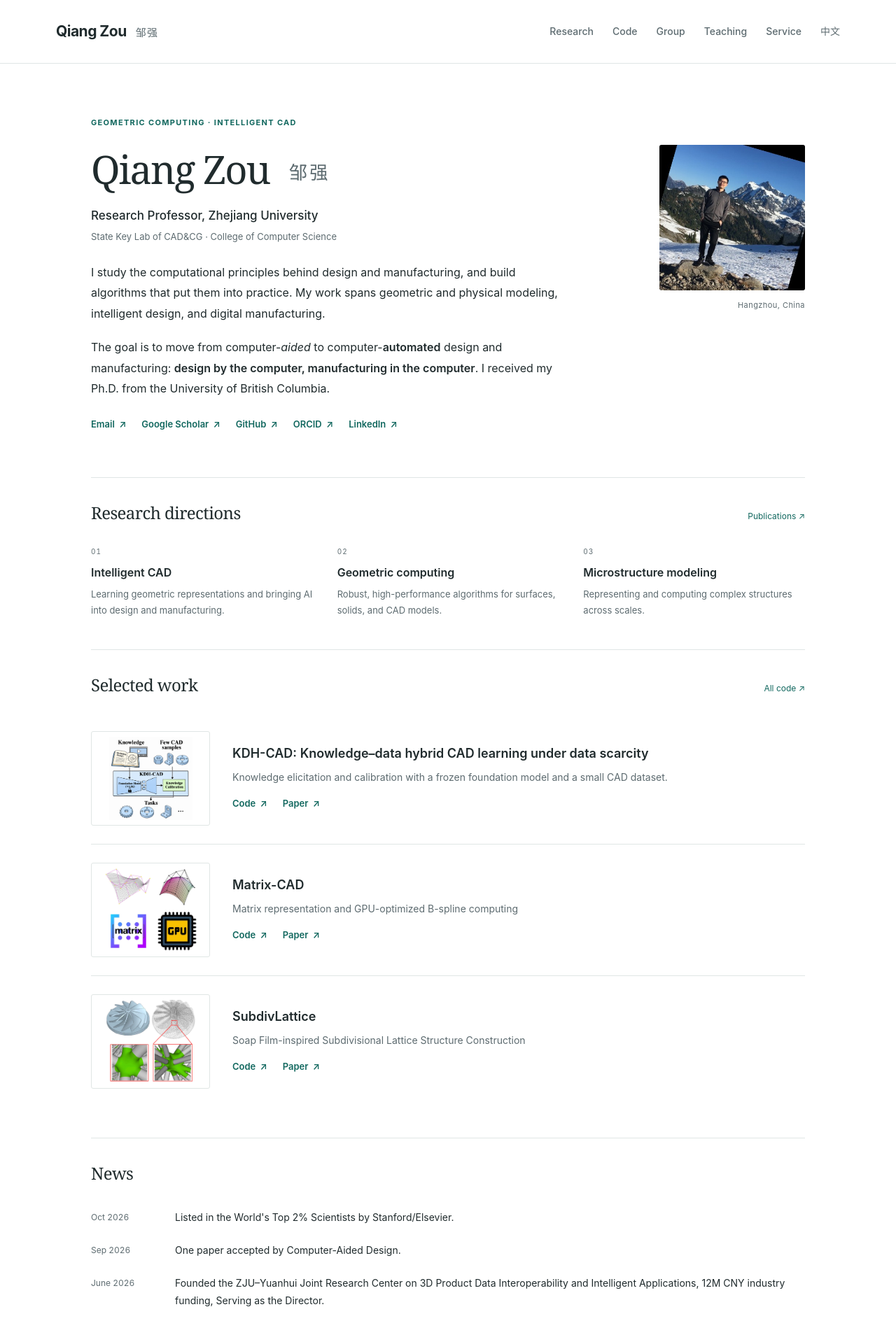
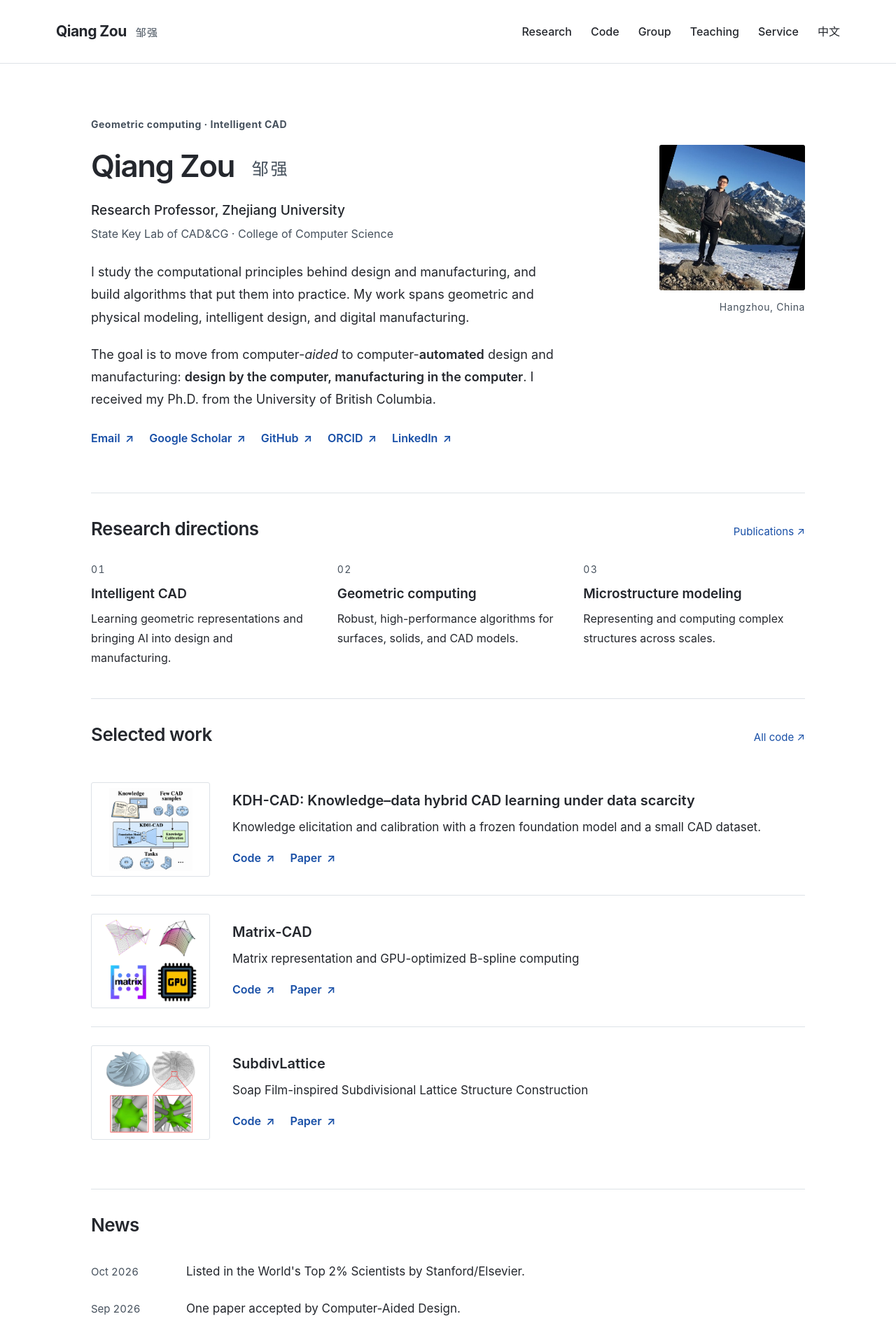
Before and after one commit to Qiang-Zou/Qiang-Zou.github.io, a Jekyll site: the page built from _pages/about.md, in a window 1280 px wide. Shown: the top 1898 px of the page at 70% size. Built offline with Jekyll 4.4.1, drawn with Linux system fonts in a browser that asks for light colours.

Commit message:
Improve text sizing and contrast across academic pages

```diff
--- a/_includes/head.html
+++ b/_includes/head.html
@@ -6,7 +6,7 @@
 <meta name="theme-color" content="#ffffff">
 <link rel="canonical" href="{{ page.url | absolute_url }}">
 <link rel="icon" href="{{ '/assets/favicon.svg' | relative_url }}" type="image/svg+xml">
-<link rel="stylesheet" href="{{ '/assets/css/site.css' | relative_url }}">
+<link rel="stylesheet" href="{{ '/assets/css/site.css' | relative_url }}?v={{ site.time | date: '%s' }}">
 <meta property="og:type" content="website">
 <meta property="og:site_name" content="{{ site.title | escape }}">
 <meta property="og:title" content="{{ document_title | strip | escape }}">
--- a/assets/css/site.css
+++ b/assets/css/site.css
@@ -1,22 +1,21 @@
 :root {
-  --ink: #202b2d;
-  --muted: #5d6b70;
-  --accent: #12685f;
-  --line: #e0e6e5;
-  --wash: #f5f8f7;
-  --serif: Georgia, "Times New Roman", "Songti SC", serif;
+  --ink: #24272d;
+  --muted: #46515d;
+  --accent: #174ea6;
+  --line: #dde2e7;
+  --wash: #f5f7fa;
   --sans: -apple-system, BlinkMacSystemFont, "Segoe UI", "PingFang SC", "Microsoft YaHei", sans-serif;
 }
 * { box-sizing: border-box; }
 html { scroll-behavior: smooth; scroll-padding-top: 30px; }
-body { margin: 0; color: var(--ink); background: #fff; font-family: var(--sans); font-size: 16px; line-height: 1.75; -webkit-font-smoothing: antialiased; }
+body { margin: 0; color: var(--ink); background: #fff; font-family: var(--sans); font-size: 18px; line-height: 1.75; }
 a { color: var(--accent); text-decoration-thickness: 1px; text-underline-offset: 4px; }
-a:hover { color: #0a433c; }
+a:hover { color: #103a7d; }
 a:focus-visible, summary:focus-visible { outline: 3px solid var(--accent); outline-offset: 5px; border-radius: 2px; }
 img { max-width: 100%; height: auto; }
-::selection { background: #dcece6; color: #17352c; }
+::selection { background: #deebff; color: #172d4f; }
 h1, h2, h3 { line-height: 1.3; font-weight: 600; text-wrap: balance; }
-h1, h2 { letter-spacing: -.025em; }
+h1, h2 { letter-spacing: -.02em; }
 p { margin: 0 0 1.15em; }
 .skip-link { position: absolute; top: -100px; left: 16px; z-index: 10; padding: 10px 16px; color: #fff; background: var(--accent); }
 .skip-link:focus { top: 12px; color: #fff; }
@@ -26,83 +25,83 @@ p { margin: 0 0 1.15em; }
 .wordmark { font-size: 21px; font-weight: 650; color: var(--ink); text-decoration: none; white-space: nowrap; letter-spacing: -.025em; }
 .wordmark span { margin-left: 13px; color: var(--muted); font-weight: 400; font-size: 15px; letter-spacing: .08em; }
 .main-nav { display: flex; align-items: center; gap: 27px; flex-wrap: wrap; }
-.main-nav a { position: relative; padding: 8px 0; color: var(--muted); font-size: 14px; font-weight: 500; text-decoration: none; }
+.main-nav a { position: relative; padding: 8px 0; color: var(--ink); font-size: 16px; font-weight: 500; text-decoration: none; }
 .main-nav a:hover, .main-nav a[aria-current] { color: var(--accent); }
 .main-nav a[aria-current]::after { content: ""; position: absolute; left: 0; right: 0; bottom: 0; height: 2px; background: var(--accent); }
 .site-main { min-height: 65vh; }
 .home-shell { max-width: 1084px; padding: 0 32px; margin: 0 auto; }
 .intro { padding: 76px 0 64px; display: grid; grid-template-columns: minmax(0, 1fr) 208px; gap: 76px; align-items: start; }
-.eyebrow { color: var(--accent); text-transform: uppercase; letter-spacing: .12em; font-size: 11px; line-height: 1.6; font-weight: 650; margin: 0 0 20px; }
-.intro h1 { font-family: var(--serif); font-size: clamp(36px, 4.8vw, 56px); font-weight: 400; margin: 0 0 17px; letter-spacing: -.035em; }
-.intro h1 span { display: inline-block; margin-left: 15px; font-family: var(--sans); font-size: .47em; font-weight: 400; color: var(--muted); vertical-align: middle; letter-spacing: .12em; }
-.position { font-size: 17px; font-weight: 500; margin: 0 0 3px; }
-.affiliation { font-size: 13px; color: var(--muted); margin-bottom: 25px; }
+.eyebrow { color: var(--muted); letter-spacing: .035em; font-size: 14px; line-height: 1.6; font-weight: 650; margin: 0 0 20px; }
+.intro h1 { font-size: clamp(36px, 4.2vw, 44px); font-weight: 600; margin: 0 0 17px; letter-spacing: -.035em; }
+.intro h1 span { display: inline-block; margin-left: 15px; font-family: var(--sans); font-size: .55em; font-weight: 400; color: var(--muted); vertical-align: middle; letter-spacing: .12em; }
+.position { font-size: 19px; font-weight: 500; margin: 0 0 3px; }
+.affiliation { font-size: 16px; color: var(--muted); margin-bottom: 25px; }
 .bio { max-width: 680px; }
-.bio p { font-size: 16px; line-height: 1.85; }
+.bio p { font-size: 18px; line-height: 1.8; }
 .bio strong { font-weight: 600; }
 .portrait { margin: 40px 0 0; }
 .portrait img { display: block; width: 208px; height: auto; border-radius: 3px; }
-.portrait figcaption { margin-top: 12px; font-size: 11px; color: var(--muted); text-align: right; letter-spacing: .04em; }
+.portrait figcaption { margin-top: 12px; font-size: 14px; color: var(--muted); text-align: right; letter-spacing: .04em; }
 .profile-links, .resource-links { display: flex; gap: 22px; flex-wrap: wrap; }
 .profile-links { margin-top: 24px; }
-.profile-links a, .resource-links a { font-size: 13px; font-weight: 600; text-decoration: none; }
+.profile-links a, .resource-links a { font-size: 16px; font-weight: 600; text-decoration: none; }
 .profile-links a:hover, .resource-links a:hover { text-decoration: underline; }
 .profile-links span, .resource-links span { margin-left: 3px; }
 .section-heading { display: flex; align-items: baseline; justify-content: space-between; gap: 20px; margin: 0 0 24px; }
-.section-heading h2 { font-size: 24px; font-family: var(--serif); font-weight: 400; margin: 0; }
-.section-heading > a { font-size: 12px; text-decoration: none; white-space: nowrap; }
+.section-heading h2 { font-size: 26px; font-weight: 600; margin: 0; }
+.section-heading > a { font-size: 15px; text-decoration: none; white-space: nowrap; }
 .research-directions, .selected-work, .news-section { border-top: 1px solid var(--line); padding: 34px 0 44px; }
 .direction-grid { display: grid; grid-template-columns: repeat(3, 1fr); gap: 35px; }
 .direction-grid > a { display: block; color: var(--ink); text-decoration: none; }
-.direction-grid .index { color: var(--muted); font-size: 10px; letter-spacing: .1em; font-variant-numeric: tabular-nums; }
-.direction-grid h3 { font-size: 16px; margin: 8px 0 9px; }
-.direction-grid p { color: var(--muted); font-size: 13px; line-height: 1.8; margin: 0; }
+.direction-grid .index { color: var(--muted); font-size: 14px; letter-spacing: .1em; font-variant-numeric: tabular-nums; }
+.direction-grid h3 { font-size: 19px; margin: 8px 0 9px; }
+.direction-grid p { color: var(--ink); font-size: 16px; line-height: 1.75; margin: 0; }
 .direction-grid a:hover h3 { color: var(--accent); }
 .project-row { display: grid; grid-template-columns: 200px minmax(0, 1fr); gap: 32px; align-items: center; padding: 26px 0; border-bottom: 1px solid var(--line); }
 .project-row:last-child { border-bottom: 0; }
 .project-image { display: flex; align-items: center; justify-content: center; height: 156px; padding: 7px; background: #fff; border: 1px solid var(--line); border-radius: 3px; }
 .project-image img { display: block; max-width: 100%; width: auto; height: auto; max-height: 100%; object-fit: contain; }
-.project-image:hover { border-color: #a2b6b0; }
-.project-content h3 { margin: 0 0 9px; font-size: 19px; font-weight: 600; line-height: 1.4; text-wrap: pretty; }
+.project-image:hover { border-color: #aab8cc; }
+.project-content h3 { margin: 0 0 9px; font-size: 20px; font-weight: 600; line-height: 1.4; text-wrap: pretty; }
 .project-content h3 a { color: var(--ink); text-decoration: none; }
 .project-content h3 a:hover { color: var(--accent); }
-.project-content p { margin: 0 0 14px; color: var(--muted); font-size: 14px; line-height: 1.8; }
+.project-content p { margin: 0 0 14px; color: var(--ink); font-size: 17px; line-height: 1.8; }
 .selected-work .project-row { grid-template-columns: 170px minmax(0, 1fr); }
 .selected-work .project-image { height: 135px; }
-.selected-work .project-content h3 { font-size: 18px; }
+.selected-work .project-content h3 { font-size: 20px; }
 .news-list { list-style: none; margin: 0; padding: 0; }
-.news-list li { display: grid; grid-template-columns: 96px minmax(0, 1fr); gap: 24px; margin: 0; padding: 11px 0; font-size: 14px; line-height: 1.8; }
-.news-list time { color: var(--muted); font-size: 12px; font-variant-numeric: tabular-nums; padding-top: 2px; }
+.news-list li { display: grid; grid-template-columns: 112px minmax(0, 1fr); gap: 24px; margin: 0; padding: 11px 0; font-size: 17px; line-height: 1.8; }
+.news-list time { color: var(--muted); font-size: 15px; font-variant-numeric: tabular-nums; padding-top: 2px; }
 .news-archive { margin-top: 20px; border-top: 1px solid var(--line); }
-.news-archive summary { width: fit-content; cursor: pointer; color: var(--accent); font-size: 13px; padding: 14px 0; }
+.news-archive summary { width: fit-content; cursor: pointer; color: var(--accent); font-size: 16px; padding: 14px 0; }
 .news-archive summary span { display: none; }
-.join-note { border-left: 3px solid #9cb8ab; padding: 3px 0 3px 25px; margin: 12px 0 72px; max-width: 790px; }
-.join-note h2 { font-size: 18px; margin: 0 0 8px; }
-.join-note p { color: var(--muted); font-size: 14px; margin-bottom: 10px; }
-.join-note a { font-size: 13px; margin-right: 24px; text-decoration: none; }
+.join-note { border-left: 3px solid #aab8cc; padding: 3px 0 3px 25px; margin: 12px 0 72px; max-width: 790px; }
+.join-note h2 { font-size: 21px; margin: 0 0 8px; }
+.join-note p { color: var(--ink); font-size: 17px; margin-bottom: 10px; }
+.join-note a { font-size: 16px; margin-right: 24px; text-decoration: none; }
 .page-shell { max-width: 1024px; margin: 0 auto; padding: 64px 32px 80px; }
 .page-heading { max-width: 850px; margin-bottom: 36px; }
 .page-heading .eyebrow { margin-bottom: 14px; }
-.page-heading h1 { font-family: var(--serif); font-weight: 400; font-size: clamp(31px, 4vw, 44px); margin: 0 0 16px; }
-.page-description { max-width: 710px; color: var(--muted); font-size: 16px; line-height: 1.85; margin: 0; }
+.page-heading h1 { font-weight: 600; font-size: clamp(30px, 3.5vw, 36px); margin: 0 0 16px; }
+.page-description { max-width: 710px; color: var(--ink); font-size: 18px; line-height: 1.85; margin: 0; }
 .section-nav { display: flex; flex-wrap: wrap; gap: 10px 24px; padding: 0 0 22px; margin: 0 0 34px; border-bottom: 1px solid var(--line); }
-.section-nav a { font-size: 12px; text-decoration: none; padding: 3px 0; }
+.section-nav a { font-size: 16px; text-decoration: none; padding: 3px 0; }
 .section-nav a:hover { text-decoration: underline; }
 .prose { max-width: 860px; }
-.prose h2 { font-size: 25px; font-family: var(--serif); font-weight: 400; padding-top: 28px; margin: 32px 0 19px; border-top: 1px solid var(--line); }
+.prose h2 { font-size: 26px; font-weight: 600; padding-top: 28px; margin: 32px 0 19px; border-top: 1px solid var(--line); }
 .prose > h2:first-child, .prose > section:first-child > h2:first-child { margin-top: 0; padding-top: 0; border-top: 0; }
-.prose h3 { font-size: 18px; margin: 28px 0 12px; }
+.prose h3 { font-size: 21px; margin: 28px 0 12px; }
 .prose ul, .prose ol { padding-left: 22px; margin: 0 0 24px; }
 .prose li { padding-left: 4px; margin-bottom: 12px; }
 .prose li > ul { margin: 12px 0 18px; }
 .prose li > ul > li { margin-bottom: 6px; }
-.prose blockquote { border-left: 3px solid #9cb8ab; margin: 28px 0; padding: 10px 22px; color: var(--muted); background: var(--wash); }
+.prose blockquote { border-left: 3px solid #aab8cc; margin: 28px 0; padding: 10px 22px; color: var(--muted); background: var(--wash); }
 .prose blockquote p:last-child { margin: 0; }
 .prose hr { border: 0; border-top: 1px solid var(--line); margin: 30px 0; }
-.prose table { display: block; width: 100%; overflow-x: auto; border-collapse: collapse; margin: 25px 0; font-size: 14px; }
+.prose table { display: block; width: 100%; overflow-x: auto; border-collapse: collapse; margin: 25px 0; font-size: 16px; }
 .prose th, .prose td { border-bottom: 1px solid var(--line); text-align: left; padding: 14px 18px 14px 0; min-width: 150px; vertical-align: top; }
 .prose th { font-weight: 600; }
-.prose pre { overflow: auto; padding: 20px; background: var(--wash); font-size: 13px; }
+.prose pre { overflow: auto; padding: 20px; background: var(--wash); font-size: 15px; }
 .prose :not(pre) > code { font-size: .88em; background: var(--wash); padding: 2px 5px; }
 .code-page { max-width: none; }
 .code-page .project-content h3 { margin: 0 0 9px; }
@@ -110,18 +109,20 @@ p { margin: 0 0 1.15em; }
 .project-section > h2 { margin-bottom: 0; }
 .publication-section { margin-bottom: 44px; }
 .publication-list { list-style: none; margin: 0; padding: 0 !important; }
-.publication-list li { margin: 0; padding: 20px 0; border-bottom: 1px solid var(--line); font-size: 14px; line-height: 1.85; }
+.publication-list li { margin: 0; padding: 20px 0; border-bottom: 1px solid var(--line); font-size: 16px; line-height: 1.8; }
 .publication-list li:last-child { border-bottom: 0; }
 .publication-list li p { margin: 0; }
 .publication-list strong { color: var(--ink); font-weight: 600; }
-.publication-list .paper-title { display: block; font-size: 17px; line-height: 1.55; margin-bottom: 5px; font-weight: 600; }
+.publication-list .paper-title { display: block; font-size: 19px; line-height: 1.55; margin-bottom: 5px; font-weight: 600; }
 .publication-list .citation { color: var(--muted); }
+.publication-list .paper-title a { color: var(--ink); text-decoration: none; }
+.publication-list .paper-title a:hover { color: var(--accent); text-decoration: underline; }
 .publication-list .resource-links { margin-top: 9px; }
-.report-link { display: block; border-left: 3px solid #9cb8ab; padding: 13px 22px; margin: 24px 0 40px; background: var(--wash); }
+.report-link { display: block; border-left: 3px solid #aab8cc; padding: 13px 22px; margin: 24px 0 40px; background: var(--wash); }
 .report-link a { font-weight: 500; text-decoration: none; }
-.report-link span { display: block; margin-bottom: 5px; font-size: 11px; color: var(--muted); text-transform: uppercase; letter-spacing: .09em; }
+.report-link span { display: block; margin-bottom: 5px; font-size: 14px; color: var(--muted); letter-spacing: .035em; }
 .site-footer { border-top: 1px solid var(--line); }
-.footer-inner { min-height: 94px; display: flex; align-items: center; justify-content: space-between; gap: 25px; color: var(--muted); font-size: 12px; }
+.footer-inner { min-height: 94px; display: flex; align-items: center; justify-content: space-between; gap: 25px; color: var(--muted); font-size: 14px; }
 .footer-inner p { margin: 0; }
 .footer-inner p span { padding: 0 8px; }
 .footer-links { display: flex; gap: 20px; flex-wrap: wrap; }
@@ -135,47 +136,47 @@ p { margin: 0 0 1.15em; }
   .direction-grid { gap: 24px; }
 }
 @media (max-width: 640px) {
-  body { font-size: 15px; }
+  body { font-size: 17px; }
   .header-inner, .footer-inner { padding-left: 22px; padding-right: 22px; }
   .header-inner { flex-direction: column; gap: 10px; min-height: auto; }
   .main-nav { width: 100%; justify-content: flex-start; gap: 4px 19px; }
-  .main-nav a { font-size: 12px; }
+  .main-nav a { font-size: 15px; }
   .wordmark { font-size: 19px; }
   .home-shell { padding: 0 22px; }
   .intro { display: flex; flex-direction: column-reverse; align-items: flex-start; gap: 26px; padding: 36px 0 40px; }
   .portrait { margin: 0; }
   .portrait img { width: 100px; }
   .portrait figcaption { display: none; }
-  .intro .eyebrow { margin-bottom: 12px; font-size: 10px; }
-  .intro h1 { font-size: 40px; }
-  .position { font-size: 15px; }
-  .affiliation { font-size: 12px; }
-  .bio p { font-size: 15px; }
+  .intro .eyebrow { margin-bottom: 12px; font-size: 14px; }
+  .intro h1 { font-size: 36px; }
+  .position { font-size: 18px; }
+  .affiliation { font-size: 16px; }
+  .bio p { font-size: 17px; }
   .profile-links { gap: 12px 20px; }
   .research-directions, .selected-work, .news-section { padding: 28px 0 32px; }
-  .section-heading h2 { font-size: 23px; }
+  .section-heading h2 { font-size: 24px; }
   .direction-grid { grid-template-columns: 1fr; gap: 22px; }
   .direction-grid > a { padding-left: 29px; position: relative; }
   .direction-grid .index { position: absolute; top: 4px; left: 0; }
   .direction-grid h3 { margin-top: 0; }
-  .project-row, .selected-work .project-row { grid-template-columns: 105px minmax(0, 1fr); gap: 18px; padding: 22px 0; align-items: start; }
-  .project-image, .selected-work .project-image { height: 100px; padding: 3px; }
-  .project-content h3, .selected-work .project-content h3, .code-page .project-content h3 { font-size: 15px; }
-  .project-content p { font-size: 12px; line-height: 1.7; margin-bottom: 9px; }
+  .project-row, .selected-work .project-row { grid-template-columns: 1fr; gap: 18px; padding: 26px 0; align-items: start; }
+  .project-image, .selected-work .project-image { width: 180px; height: 140px; padding: 5px; }
+  .project-content h3, .selected-work .project-content h3, .code-page .project-content h3 { font-size: 19px; }
+  .project-content p { font-size: 16px; line-height: 1.75; margin-bottom: 12px; }
   .resource-links { gap: 18px; }
-  .resource-links a { font-size: 12px; }
-  .news-list li { grid-template-columns: 72px minmax(0, 1fr); gap: 16px; font-size: 13px; }
-  .news-list time { font-size: 11px; }
+  .resource-links a { font-size: 16px; }
+  .news-list li { grid-template-columns: 1fr; gap: 3px; font-size: 17px; padding: 13px 0; }
+  .news-list time { font-size: 15px; }
   .join-note { margin-bottom: 45px; padding-left: 19px; }
   .page-shell { padding: 42px 22px 48px; }
   .page-heading { margin-bottom: 27px; }
-  .page-description { font-size: 14px; }
+  .page-description { font-size: 17px; }
   .section-nav { gap: 8px 18px; margin-bottom: 27px; }
-  .prose h2 { font-size: 23px; }
-  .prose h3 { font-size: 17px; }
+  .prose h2 { font-size: 24px; }
+  .prose h3 { font-size: 20px; }
   .prose li { padding-left: 0; }
-  .publication-list .paper-title { font-size: 16px; }
-  .publication-list .citation { font-size: 13px; }
+  .publication-list .paper-title { font-size: 18px; }
+  .publication-list .citation { font-size: 16px; }
   .footer-inner { padding-top: 24px; padding-bottom: 24px; flex-direction: column; align-items: flex-start; gap: 12px; }
 }
 @media (prefers-reduced-motion: reduce) { html { scroll-behavior: auto; } }
```
